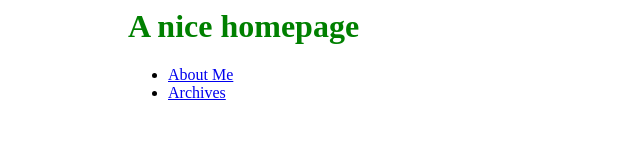
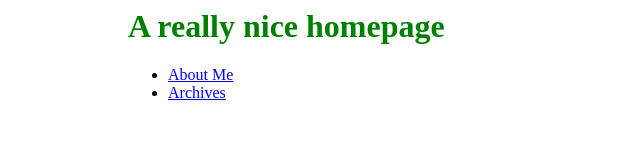
Before and after one commit to DCSIL-summer-course/learn-git, a plain HTML site: page index.html in a window 1280 px wide. Shown: the whole page, without its empty margins (0-640 px from the left). Drawn offline with Linux system fonts and the light colour scheme.

Commit message:
updated heading

```diff
--- a/index.html
+++ b/index.html
@@ -5,7 +5,7 @@
 </head>
 <body>
   <div class="container">
-    <h1>A nice homepage</h1>
+    <h1>A really nice homepage</h1>
     <ul>
       <li><a href="about/index.html">About Me</a></li>
       <li><a href="archives/index.html">Archives</a></li>
```
